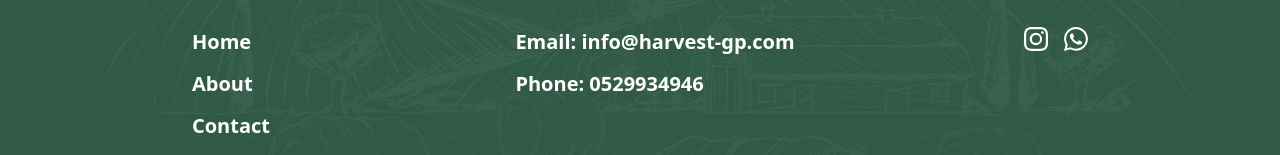
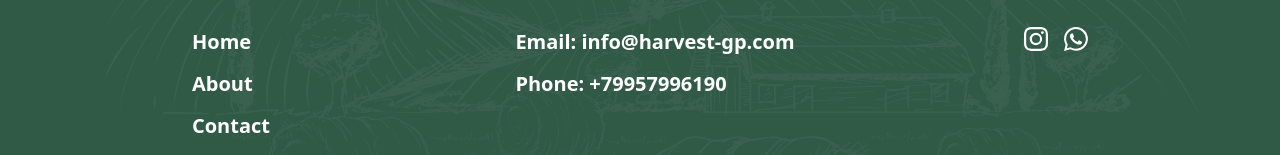
Before and after one commit to Tamer-Autlev/Agricultural, a React (Vite) app: page /about-us in a window 1280 px wide. Shown: the part 2754-2909 px from the top of the page. Built offline with nearby package versions, Linux system fonts and the light colour scheme.

Commit message:
Update Footer.jsx

```diff
--- a/src/Components/Footer.jsx
+++ b/src/Components/Footer.jsx
@@ -43,7 +43,7 @@ const Footer = ({lang}) => {
             lang ? `Contacts` : `جهات التواصل`
           }`}</li>
           <li className="footer-list pb-3 ">
-            <Link to="mailto:Rami@blacksmith-uae.com">
+            <Link to="mailto:info@harvest-gp.com">
               {`${
                 lang
                   ? `Email: info@harvest-gp.com`
@@ -52,8 +52,8 @@ const Footer = ({lang}) => {
             </Link>
           </li>
           <li className="footer-list">
-            <Link to="tel: 0529934946">{`${
-              lang ? `Phone: 0529934946` : `الهاتف: 58489498`
+            <Link to="tel: +79957996190">{`${
+              lang ? `Phone: +79957996190` : `الهاتف: +79957996190`
             }`}</Link>
           </li>
         </ul>
```
